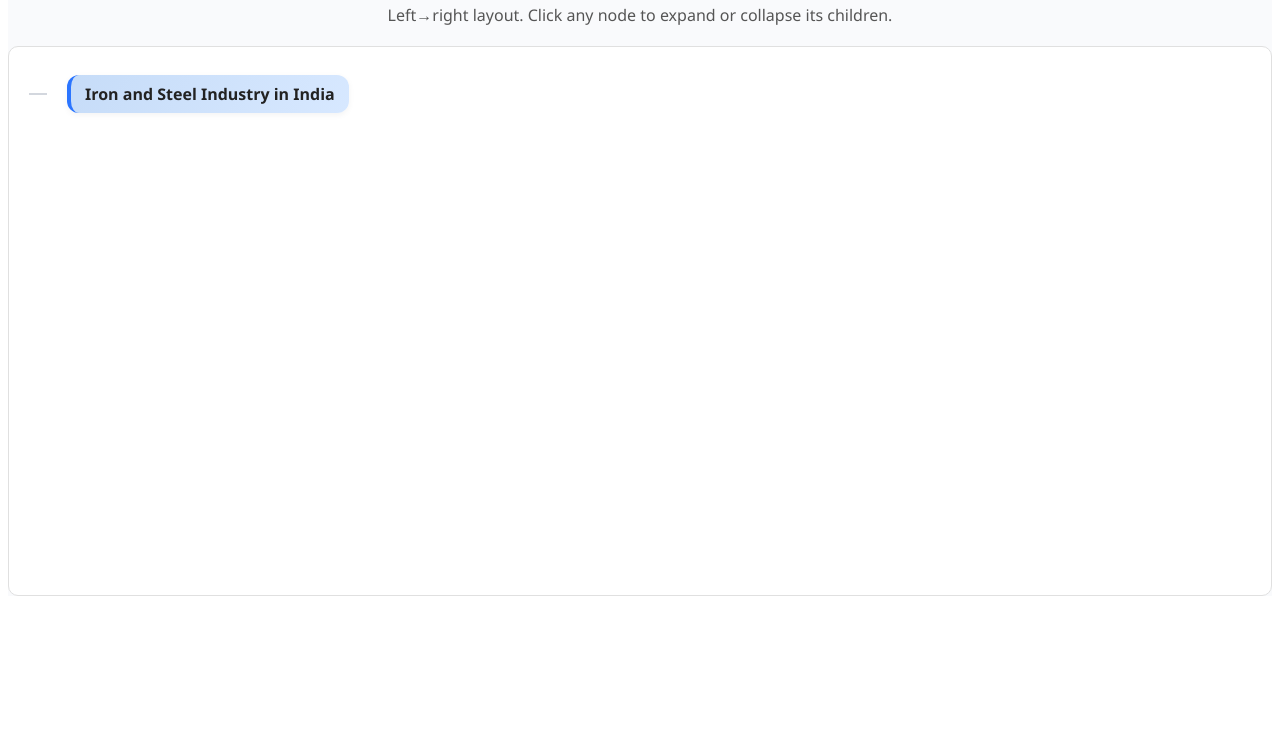
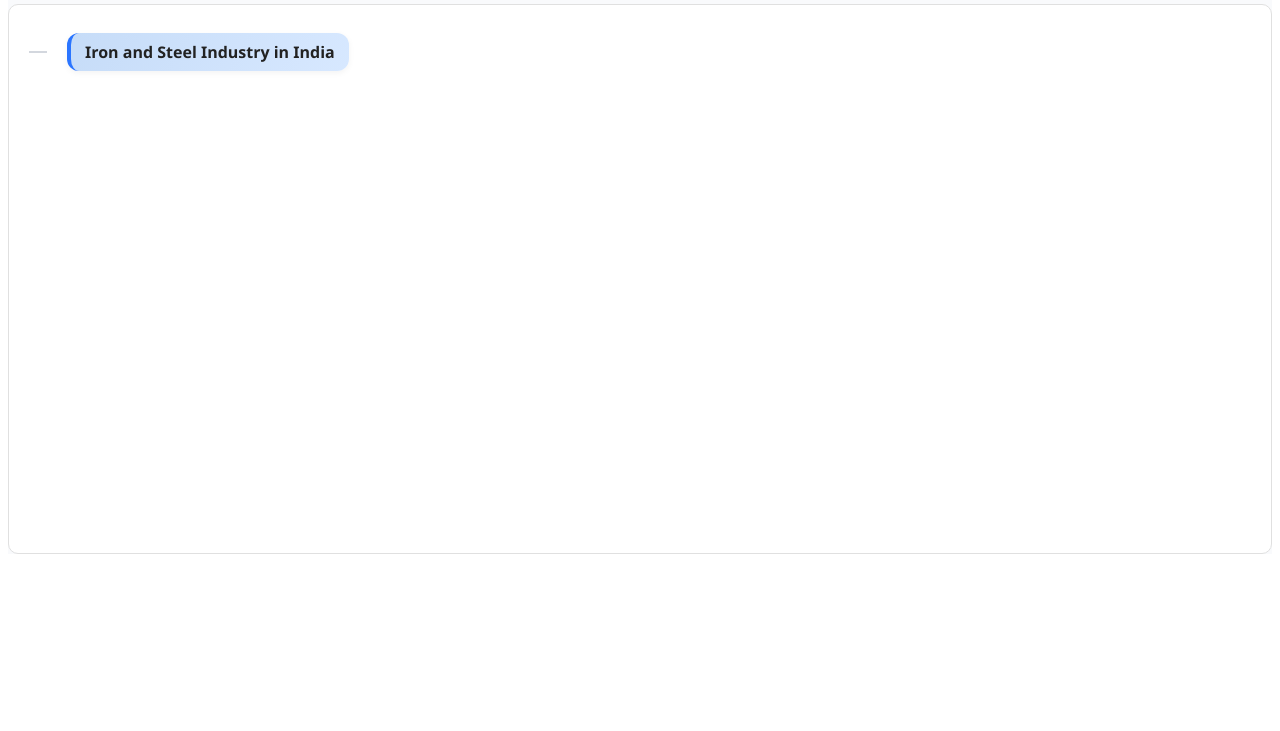
Before and after one commit to PavanShiva7730/iron-steel-mindmap, a plain HTML site: page index.html in a window 1280 px wide. Shown: the part 69-800 px from the top of the page. Drawn offline with Linux system fonts and the light colour scheme.

Commit message:
Update index.html

```diff
--- a/index.html
+++ b/index.html
@@ -87,7 +87,7 @@
 <body>
 <div id="ltr-map-wrapper">
   <h2>Iron and Steel Industry in India</h2>
-  <p>Left→right layout. Click any node to expand or collapse its children.</p>
+
 
   <div id="map"></div>
 </div>
```
